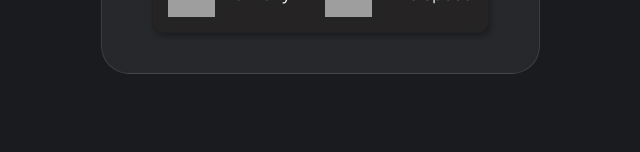
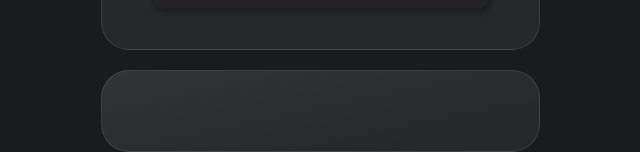
Before and after one commit to Zow4ik/Website-weather, a React (Vite) app: page / in a window 1280 px wide. Shown: the part 702-854 px from the top of the page, without its empty margins (312-952 px from the left). Before the commit the page ends 800 px from the top, so only its background shows below. Built offline with nearby package versions, Linux system fonts and the light colour scheme; grey boxes are pictures that could not be loaded.

Commit message:
add: component Details

```diff
--- /dev/null
+++ b/src/components/Details/Details.jsx
@@ -0,0 +1,7 @@
+const Details = () => {
+  return (
+    <section className="weather-details"></section>
+  )
+}
+
+export default Details
--- a/src/components/Wrapper/Wrapper.jsx
+++ b/src/components/Wrapper/Wrapper.jsx
@@ -1,9 +1,11 @@
 import Header from '@/components/Header/Header.jsx'
+import Details from '@/components/Details/Details.jsx'
 
 const Wrapper = () => {
   return (
     <main className="wrapper">
       <Header />
+      <Details />
     </main>
   )
 }
```
